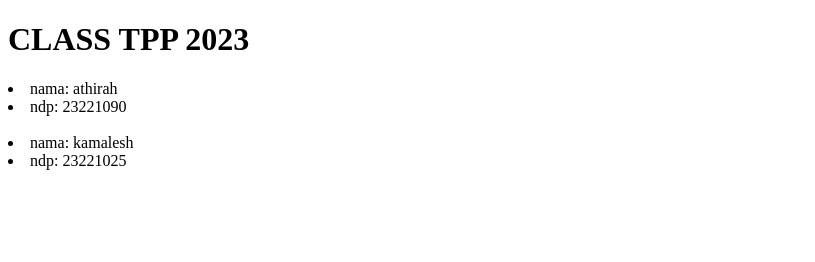
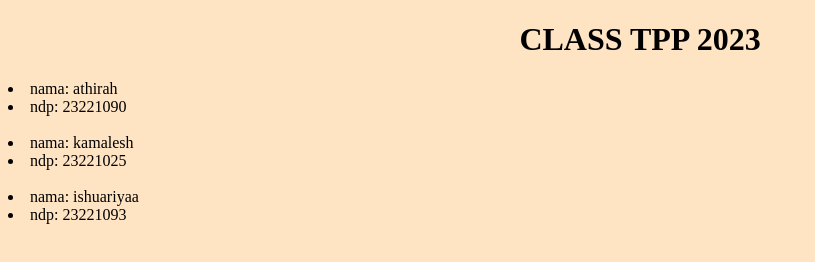
Before and after one commit to rubthira/datapelajar, a plain HTML site: page index.html in a window 1280 px wide. Shown: the whole page, without its empty margins (0-815 px from the left). Drawn offline with Linux system fonts and the light colour scheme.

Commit message:
mengubakan list ke 3 di fail index.html

```diff
--- a/index.html
+++ b/index.html
@@ -1,9 +1,18 @@
 <!DOCTYPE html>
 <html lang="en">
 <head>
+    <style>
+        body{
+            background-color: bisque;
+        }
+        h1{
+            text-align: center;
+        }
+    </style>
     <meta charset="UTF-8">
     <meta http-equiv="X-UA-Compatible" content="IE=edge">
     <meta name="viewport" content="width=device-width, initial-scale=1.0">
+    <link rel="stylesheet" href="style.css">
     <title>datapelajar</title>
 </head>
 <body>
@@ -13,5 +22,7 @@
     <br>
     <li>nama: kamalesh</li>
     <li>ndp: 23221025</li>
-</body>
+    <br>
+    <li>nama: ishuariyaa</li>
+    <li>ndp: 23221093</li>
 </html>
```
Also changed, not shown: style.css (deleted).
